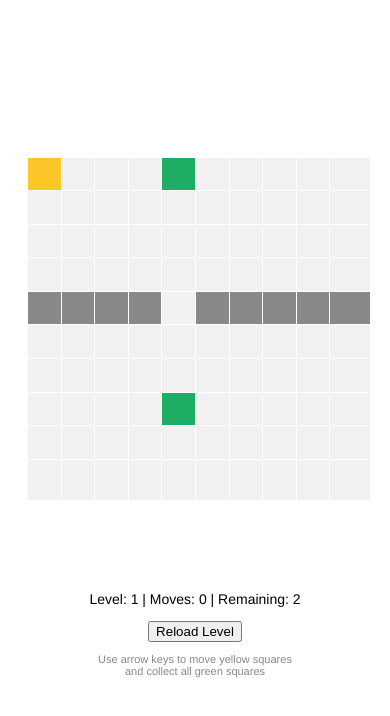
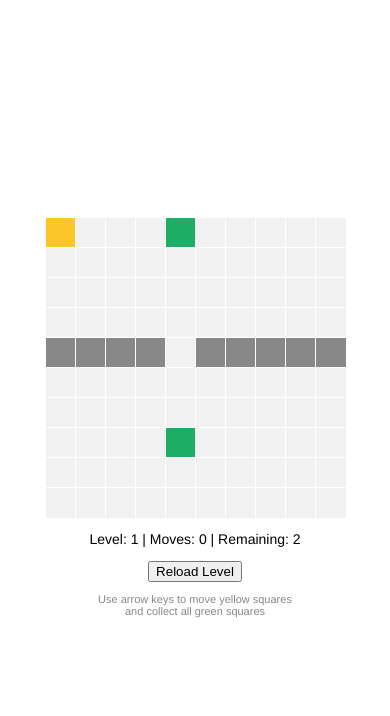
Before and after one commit to anderssundell/anderssundell.github.io, a plain HTML site: page index.html in a window 390 px wide. Drawn offline with Linux system fonts and the light colour scheme.

Commit message:
Updated mobile again

```diff
--- a/style.css
+++ b/style.css
@@ -16,26 +16,6 @@ body {
   width:  100%;
   text-align: center;
   justify-content: center;
-}
-
-@media screen and (max-width:420px) {
-  #game-container {
-  display: grid;
-  grid-template-columns: repeat(10, 8%);
-  grid-template-rows: repeat(10, 8%);
-  gap: 0px;
-  background-color: #ffffff;
-  width:  100%;
-  text-align: center;
-  justify-content: center;
-}
-}
-
-@media screen and (max-width:420px) {
-.tile {
-  width: 8%;
-  height: 8%;
-}
 }
 
 
@@ -149,3 +129,22 @@ body {
     transform: rotate(135deg);
     -webkit-transform: rotate(135deg);
   }
+
+
+@media screen and (max-width:420px) {
+  #game-container {
+  display: grid;
+  grid-template-columns: repeat(10, minmax(30px, 30px));
+  grid-template-rows: repeat(10, minmax(30px, 30px));
+  gap: 0px;
+  background-color: #ffffff;
+  width:  100%;
+  text-align: center;
+  justify-content: center;
+}
+
+.tile {
+  width: 30px;
+  height: 30px;
+}
+}
```
